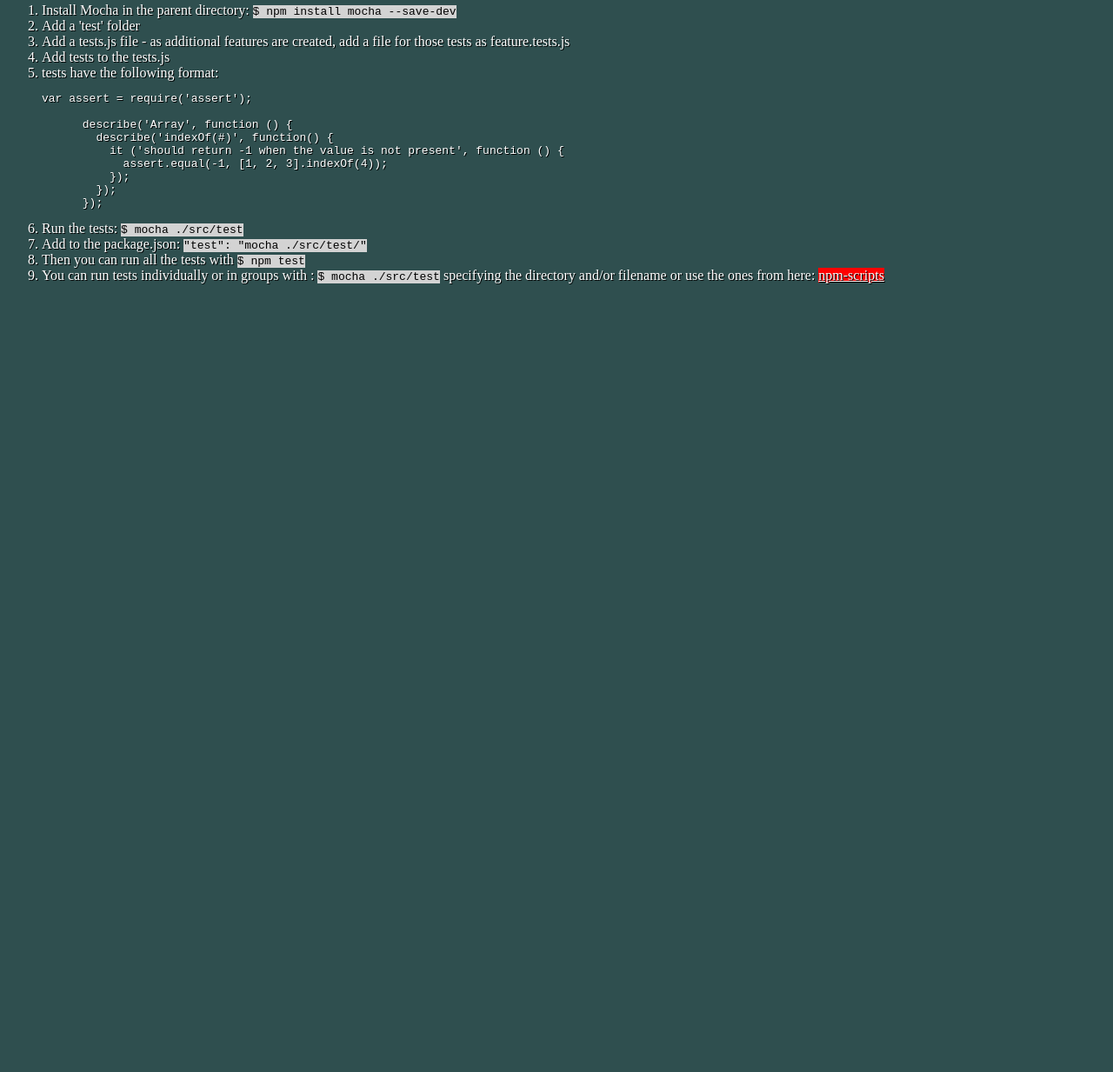
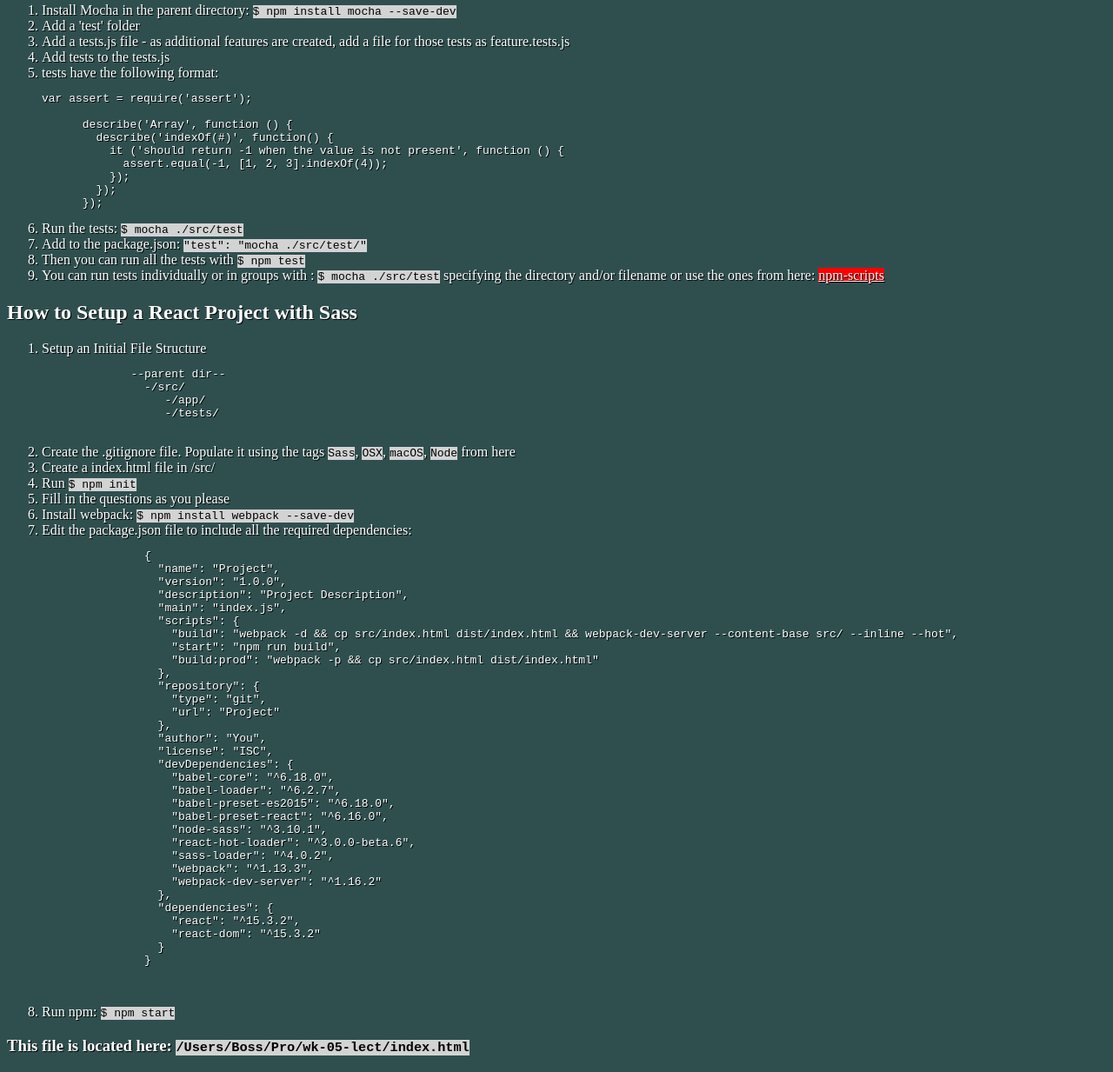
Before and after one commit to matsad3547/Webpack-Mocha-Demo, a website built with webpack: page index.html in a window 1280 px wide. Shown: the part 460-1693 px from the top of the page at 87% size. Before the commit the page ends 802 px from the top, so only its background shows below. Built offline with nearby package versions, Linux system fonts and the light colour scheme.

Commit message:
feat(core) Added section to provide assistance setting up a Reactjs project

```diff
--- a/index.html
+++ b/index.html
@@ -50,6 +50,65 @@
       <li>Then you can run all the tests with <code>$ npm test</code></li>
       <li>You can run tests individually or in groups with : <code>$ mocha ./src/test</code> specifying the directory and/or filename or use the ones from here: <a href="https://docs.npmjs.com/misc/scripts">npm-scripts</a></li>
     </ol>
+    <h2>How to Setup a React Project with Sass</h2>
+    <ol>
+      <li>Setup an Initial File Structure</li>
+      <ul>
+        <pre>
+        --parent dir--
+          -/src/
+             -/app/
+             -/tests/
+        </pre>
+      </ul>
+      <li>Create the .gitignore file.  Populate it using the tags <code>Sass</code>, <code>OSX</code>, <code>macOS</code>, <code>Node</code> from here <a href="https://www.gitignore.io/"></a></li>
+      <li>Create a index.html file in /src/</li>
+      <li>Run <code>$ npm init</code></li>
+      <li>Fill in the questions as you please</li>
+      <li>Install webpack: <code>$ npm install webpack --save-dev</code></li>
+      <li>Edit the package.json file to include all the required dependencies:</li>
+      <ul>
+        <pre>
+          {
+            "name": "Project",
+            "version": "1.0.0",
+            "description": "Project Description",
+            "main": "index.js",
+            "scripts": {
+              "build": "webpack -d && cp src/index.html dist/index.html && webpack-dev-server --content-base src/ --inline --hot",
+              "start": "npm run build",
+              "build:prod": "webpack -p && cp src/index.html dist/index.html"
+            },
+            "repository": {
+              "type": "git",
+              "url": "Project"
+            },
+            "author": "You",
+            "license": "ISC",
+            "devDependencies": {
+              "babel-core": "^6.18.0",
+              "babel-loader": "^6.2.7",
+              "babel-preset-es2015": "^6.18.0",
+              "babel-preset-react": "^6.16.0",
+              "node-sass": "^3.10.1",
+              "react-hot-loader": "^3.0.0-beta.6",
+              "sass-loader": "^4.0.2",
+              "webpack": "^1.13.3",
+              "webpack-dev-server": "^1.16.2"
+            },
+            "dependencies": {
+              "react": "^15.3.2",
+              "react-dom": "^15.3.2"
+            }
+          }
+
+        </pre>
+      </ul>
+      <li>Run npm: <code>$ npm start</code></li>
+    </ol>
+    <script src="./public/bundle.js"></script>
+    <footer>
+      <h3>This file is located here: <code>/Users/Boss/Pro/wk-05-lect/index.html</code></h3>
+    </footer>
   </body>
-  <script src="./public/bundle.js"></script>
 </html>
```
